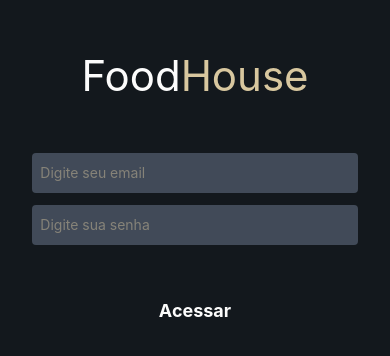
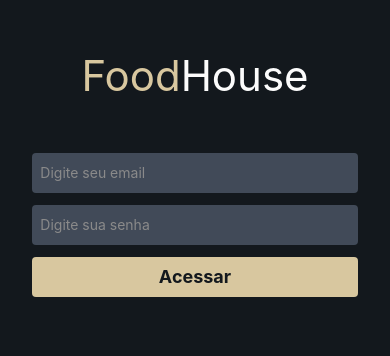
Before and after one commit to jvg87/restaurante, a React Native app in the folder mobile/: screen /SignIn in a window 390 px wide. Shown: the part 232-588 px from the top of the page. Built offline with nearby package versions, Linux system fonts and the light colour scheme.

Commit message:
style: login page

```diff
--- a/mobile/src/pages/SignIn/index.jsx
+++ b/mobile/src/pages/SignIn/index.jsx
@@ -11,18 +11,18 @@ export default function SignIn(){
         <TextInput
           placeholder="Digite seu email"
           style={styles.input}
-          placeholderTextColor='#d8c79f75'
+          placeholderTextColor='#8a8a8a'
         />
         <TextInput
           placeholder="Digite sua senha"
           style={styles.input}
-          placeholderTextColor='#d8c79f75'
+          placeholderTextColor='#8a8a8a'
+          secureTextEntry={true}
         />
+        <TouchableOpacity style={styles.button}>
+          <Text style={styles.button_text}>Acessar</Text>
+        </TouchableOpacity>
       </View>
-      <TouchableOpacity style={styles.button}>
-        <Text style={styles.button_text}>Acessar</Text>
-      </TouchableOpacity>
-
     </View>
   )
 }
@@ -37,17 +37,18 @@ const styles = StyleSheet.create({
   logo: {
     fontSize: 42,
     marginBottom: 18,
-    color: '#fcfcfc',
+    color: '#d8c79f',
   },
   logo_house:{
-    color: '#d8c79f'
+    color: '#fcfcfc'
   },
   input_container: {
     width: '95%',
     alignItems: 'center',
     justifyContent:'center',
     paddingVertical: 34,
-    paddingHorizontal: 14
+    paddingHorizontal: 14,
+
   },
   input :{
     width: '95%',
@@ -56,19 +57,19 @@ const styles = StyleSheet.create({
     marginBottom: 12,
     borderRadius: 4,
     paddingHorizontal: 8,
-    color: '#fcfcfc'
+    color: '#fcfcfc',
   },
   button: {
-    width: '85%',
+    width: '95%',
     height: 40,
     borderRadius: 4,
     alignItems: 'center',
     justifyContent:'center',
-    borderColor: '#fcfcfc'
+    backgroundColor:'#d8c79f'
   },
   button_text:{
     fontSize: 18,
     fontWeight:'bold',
-    color: '#fcfcfc',
+    color: '#13181d',
   }
 })
```
